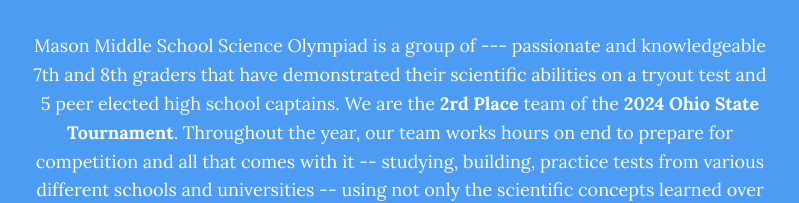
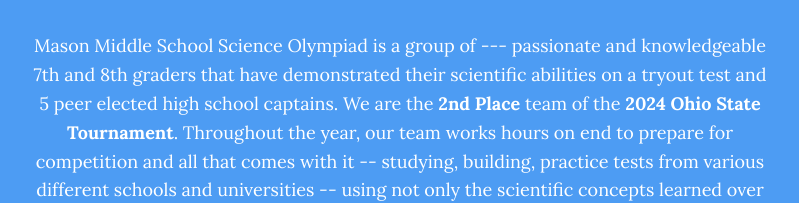
Before and after one commit to mmsscioly/mmsscioly.github.io, a plain HTML site: page index.html in a window 1280 px wide. Shown: the part 1041-1244 px from the top of the page, 240-1039 px from the left. Drawn offline with nearby package versions, Linux system fonts and the light colour scheme; a web font is replaced by a local one.

Commit message:
Update index.html

```diff
--- a/index.html
+++ b/index.html
@@ -43,7 +43,7 @@
             <div class="row">
                 <div class="col-lg-8 mx-auto">
                     <h2>ABOUT US</h2>
-                    <p>Mason Middle School Science Olympiad is a group of --- passionate and knowledgeable 7th and 8th graders that have demonstrated their scientific abilities on a tryout test and 5 peer elected high school captains. We are&nbsp;the <strong>2rd Place</strong> team of the <strong>2024 Ohio State Tournament</strong>. Throughout the year, our team works hours on end to prepare for competition and all that comes with it -- studying, building, practice tests from various different schools and universities -- using not only the scientific concepts learned over the course of the season, but also essential collaborative skills.<br><br></p>
+                    <p>Mason Middle School Science Olympiad is a group of --- passionate and knowledgeable 7th and 8th graders that have demonstrated their scientific abilities on a tryout test and 5 peer elected high school captains. We are&nbsp;the <strong>2nd Place</strong> team of the <strong>2024 Ohio State Tournament</strong>. Throughout the year, our team works hours on end to prepare for competition and all that comes with it -- studying, building, practice tests from various different schools and universities -- using not only the scientific concepts learned over the course of the season, but also essential collaborative skills.<br><br></p>
                 </div>
             </div>
         </div>
```
